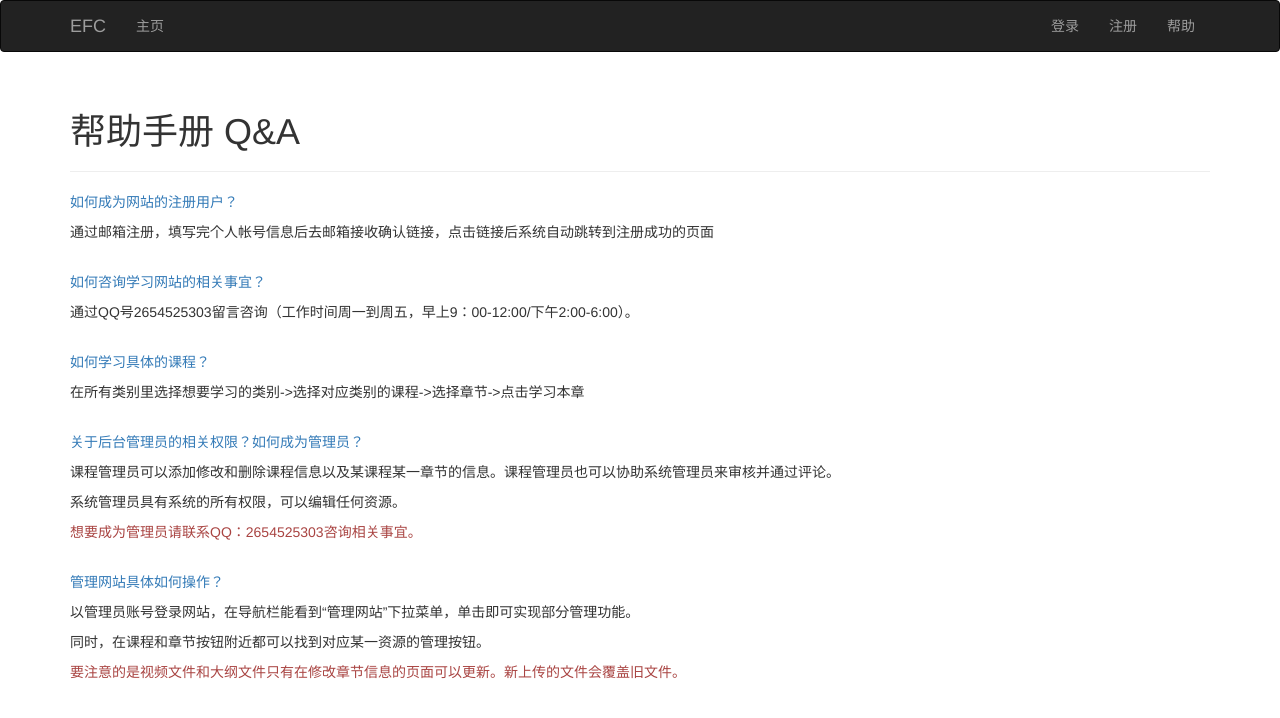
After one commit to Rabbit-A512/efc-1-0, a Flask app: page /help in a window 1280 px wide. The commit adds this page. Shown: the top 718 px of the page. Run offline with Flask 2, Linux system fonts and the light colour scheme; some libraries are stand-ins or nearby versions.

Commit message:
add feature: help page

```diff
--- a/app/auth/forms.py
+++ b/app/auth/forms.py
@@ -50,3 +50,7 @@ class FindPasswordForm(FlaskForm):
 class EmailConfirmationForm(FlaskForm):
     email = StringField('电子邮箱', validators=[DataRequired(), Length(1, 64), Email()])
     submit = SubmitField('发送')
+
+    def validate_email(self, field):
+        if User.query.filter_by(email=field.data).first():
+            raise ValidationError('邮箱已被使用')
--- a/app/main/views.py
+++ b/app/main/views.py
@@ -19,6 +19,11 @@ def index():
 @main.route('/info')
 def info():
     return render_template('info.html')
+
+
+@main.route('/help')
+def help():
+    return render_template('help.html')
 
 
 @main.route('/user/<username>')
--- a/app/templates/base.html
+++ b/app/templates/base.html
@@ -59,6 +59,7 @@
                 <li><a href="{{ url_for('auth.login') }}">登录</a></li>
                 <li><a href="{{ url_for('auth.register') }}">注册</a></li>
                 {% endif %}
+                <li><a href="{{ url_for('main.help') }}">帮助</a></li>
             </ul>
         </div>
     </div>
--- /dev/null
+++ b/app/templates/help.html
@@ -0,0 +1,30 @@
+{% extends "base.html" %}
+
+{% block title %}用户帮助手册{% endblock %}
+
+{% block page_content %}
+<div class="page-header">
+    <h1>帮助手册 Q&A</h1>
+</div>
+<div>
+<p class="text-primary">如何成为网站的注册用户？</p>
+<p>通过邮箱注册，填写完个人帐号信息后去邮箱接收确认链接，点击链接后系统自动跳转到注册成功的页面</p>
+<br>
+<p class="text-primary">如何咨询学习网站的相关事宜？</p>
+    <p>通过QQ号2654525303留言咨询（工作时间周一到周五，早上9：00-12:00/下午2:00-6:00）。</p>
+<br>
+<p class="text-primary">如何学习具体的课程？</p>
+<p>在所有类别里选择想要学习的类别->选择对应类别的课程->选择章节->点击学习本章</p>
+<br>
+<p class="text-primary">关于后台管理员的相关权限？如何成为管理员？</p>
+    <p>课程管理员可以添加修改和删除课程信息以及某课程某一章节的信息。课程管理员也可以协助系统管理员来审核并通过评论。</p>
+<p>系统管理员具有系统的所有权限，可以编辑任何资源。</p>
+    <p class="text-danger">想要成为管理员请联系QQ：2654525303咨询相关事宜。</p>
+<br>
+<p class="text-primary">管理网站具体如何操作？</p>
+    <p>以管理员账号登录网站，在导航栏能看到“管理网站”下拉菜单，单击即可实现部分管理功能。</p>
+    <p>同时，在课程和章节按钮附近都可以找到对应某一资源的管理按钮。</p>
+    <p class="text-danger">要注意的是视频文件和大纲文件只有在修改章节信息的页面可以更新。新上传的文件会覆盖旧文件。</p>
+</div>
+
+{% endblock %}
```
